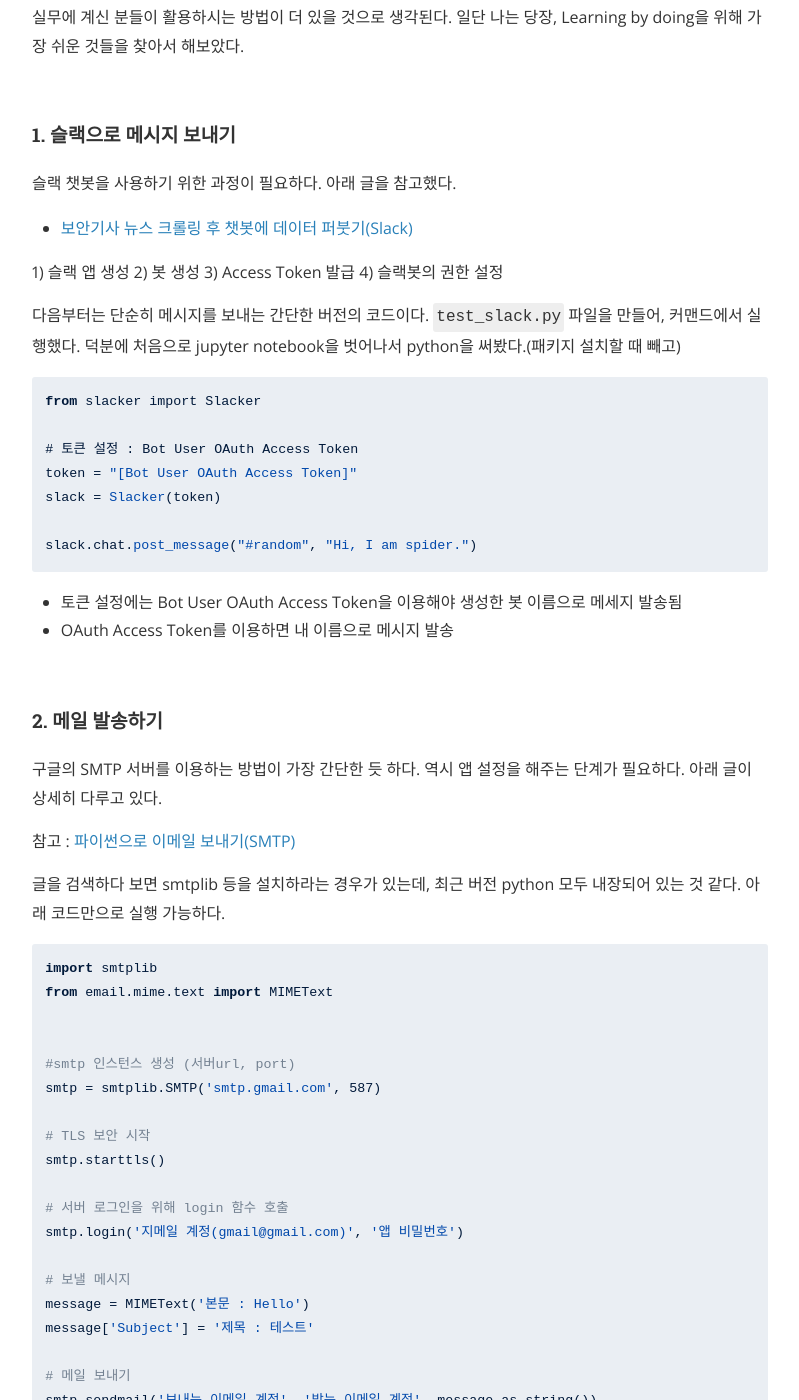
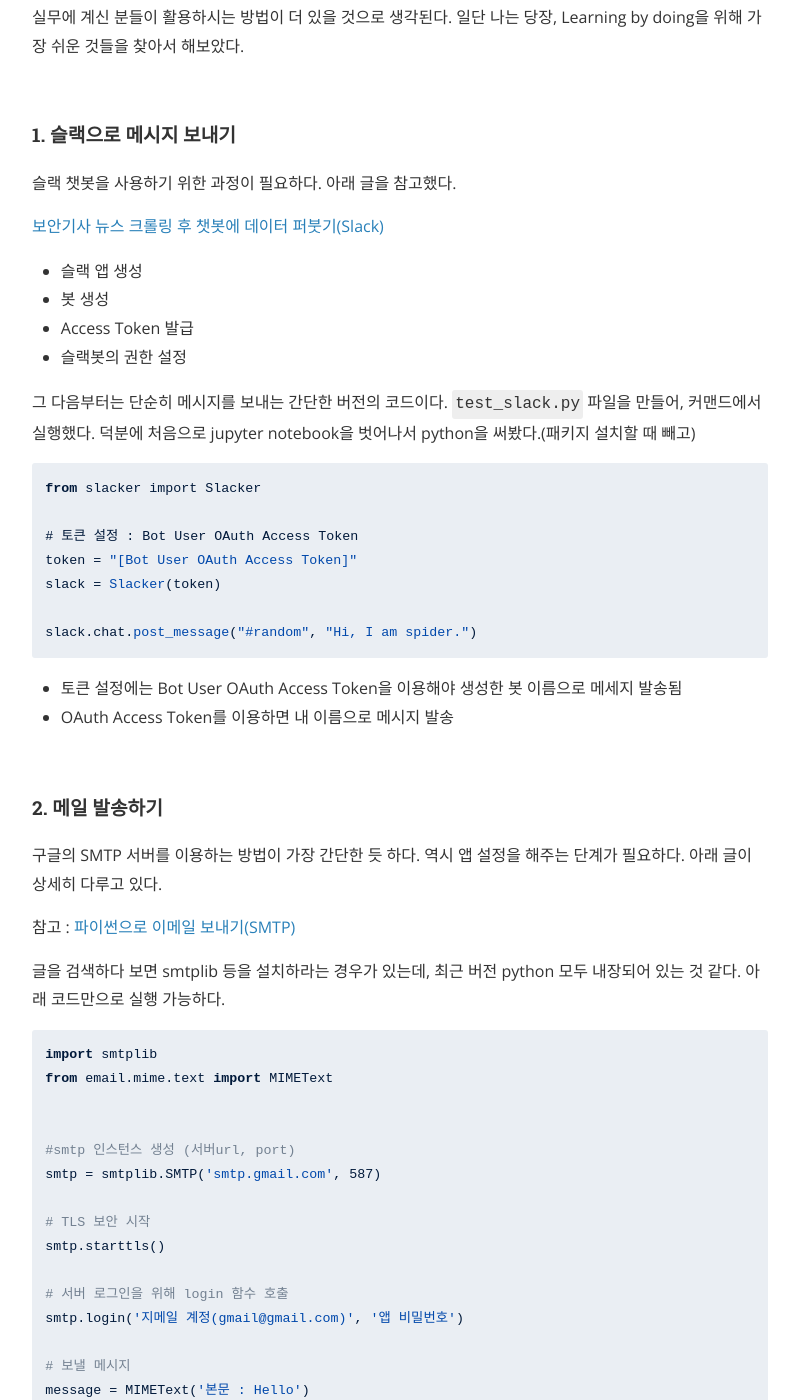
Before and after one commit to JessyMin/jessymin.github.io, a Jekyll site: the page built from _posts/2019-03-24-automation-sending-slack-email.md, in a window 1280 px wide and 1400 px high, scrolled down 1479 px. Shown: the whole window, without its empty margins (240-1039 px from the left). Built offline with Jekyll 4.4.1, drawn with Linux system fonts in a browser that asks for light colours; nearby versions of some CDN libraries; some of the changed text lies outside the part shown.

Commit message:
[edit] text

````diff
--- a/_posts/2019-03-24-automation-sending-slack-email.md
+++ b/_posts/2019-03-24-automation-sending-slack-email.md
@@ -17,7 +17,8 @@
 - 네이버 뉴스에서 브랜드 관련 보도자료 수집
 - 네이버 카페에서 검색어로 특정 카페와 게시판 선택, 해당 게시글 수집하기
 - 인스타그램에서 검색어로 해시태그 및 이미지 수집하기
-(출처 : <a href="https://www.fastcampus.co.kr/mktg_camp_crawling/">패스트캠퍼스, 인사이트를 찾는 고객반응 수집 자동화 CAMP 커리큘럼</a>)
+<br>
+출처 : <a href="https://www.fastcampus.co.kr/mktg_camp_crawling/">패스트캠퍼스, 인사이트를 찾는 고객반응 수집 자동화 CAMP 커리큘럼</a>
 
 그래서 마케터나 그로스해커를 타겟으로 하는 커리큘럼들을 교재삼아 배워보기로 했다. 현재 내 업무에선 ad-hoc 분석이 주를 이루지만, 지정한 업무자동화라면 자동실행이 핵심이니 어떻게 하는지를 알아보기로 했다.
 <br>
@@ -57,15 +58,15 @@
 
 슬랙 챗봇을 사용하기 위한 과정이 필요하다. 아래 글을 참고했다.
 
-- <a href="https://namkisec.tistory.com/entry/%EB%B3%B4%EC%95%88%EA%B8%B0%EC%82%AC-%EB%89%B4%EC%8A%A4-%ED%81%AC%EB%A1%A4%EB%A7%81-%ED%9B%84-%EC%B1%97%EB%B4%87%EC%97%90-%EB%8D%B0%EC%9D%B4%ED%84%B0-%ED%8D%BC%EB%B6%93%EA%B8%B0Slack">보안기사 뉴스 크롤링 후 챗봇에 데이터 퍼붓기(Slack)</a>
+<a href="https://namkisec.tistory.com/entry/%EB%B3%B4%EC%95%88%EA%B8%B0%EC%82%AC-%EB%89%B4%EC%8A%A4-%ED%81%AC%EB%A1%A4%EB%A7%81-%ED%9B%84-%EC%B1%97%EB%B4%87%EC%97%90-%EB%8D%B0%EC%9D%B4%ED%84%B0-%ED%8D%BC%EB%B6%93%EA%B8%B0Slack">보안기사 뉴스 크롤링 후 챗봇에 데이터 퍼붓기(Slack)</a>
 
-1) 슬랙 앱 생성
-2) 봇 생성
-3) Access Token 발급
-4) 슬랙봇의 권한 설정
+- 슬랙 앱 생성
+- 봇 생성
+- Access Token 발급
+- 슬랙봇의 권한 설정
 
 
-다음부터는 단순히 메시지를 보내는 간단한 버전의 코드이다.
+그 다음부터는 단순히 메시지를 보내는 간단한 버전의 코드이다.
 `test_slack.py` 파일을 만들어, 커맨드에서 실행했다. 덕분에 처음으로 jupyter notebook을 벗어나서 python을 써봤다.(패키지 설치할 때 빼고)
 
 ```python
````
Also changed, not shown: other parts of _posts/2019-03-24-automation-sending-slack-email.md (+2 -2 lines).
